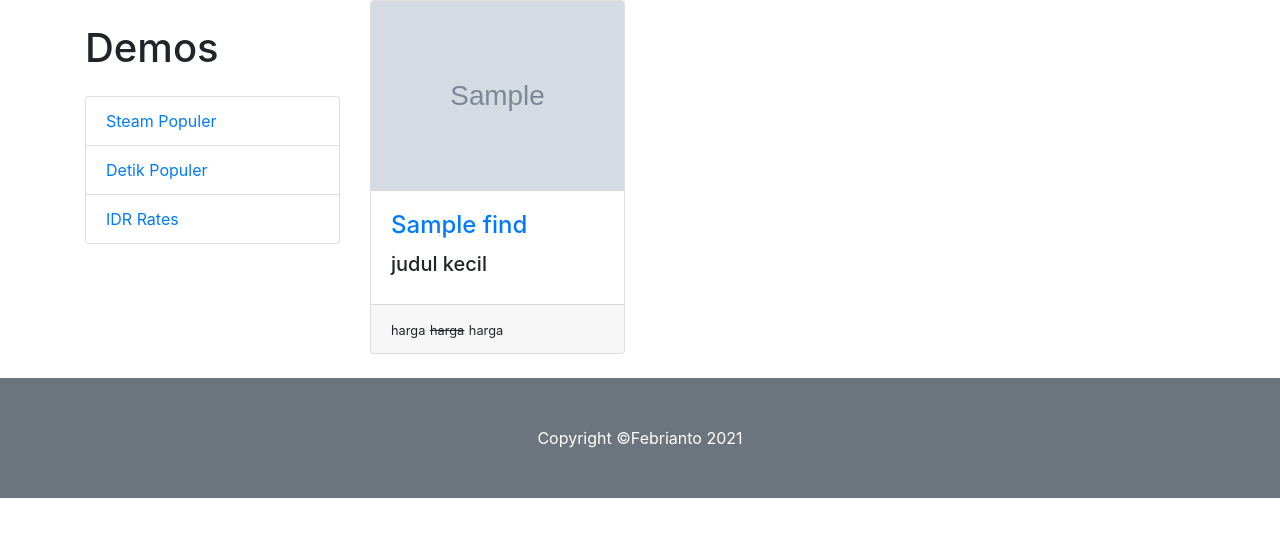
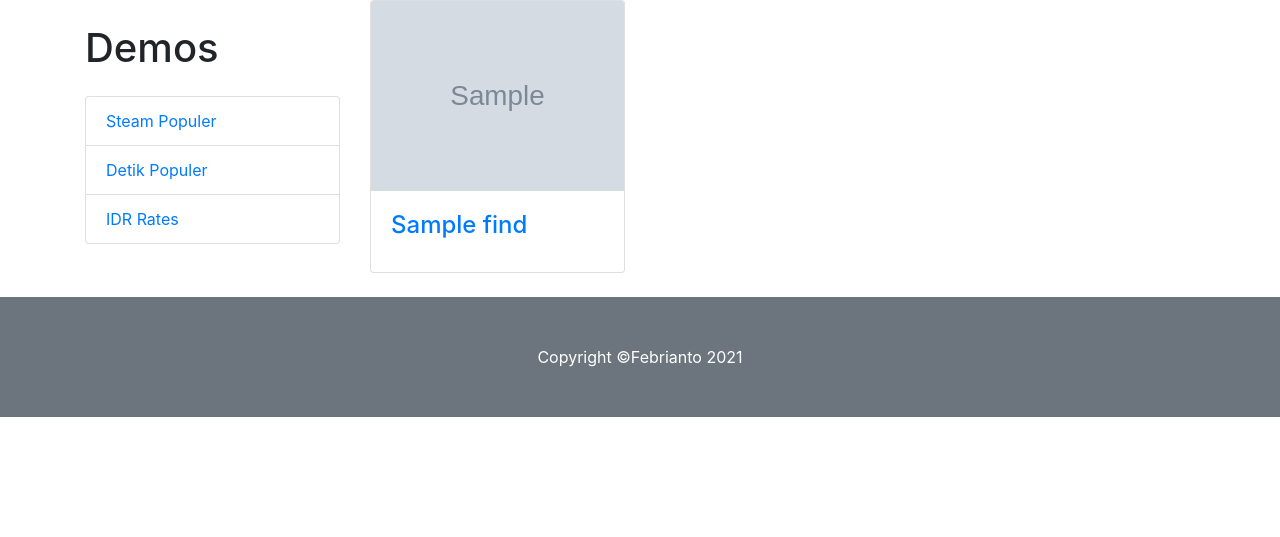
Before and after one commit to brifeb/demo-web-scrapping, a Flask app: template templates/detik-scrapper.html in a window 1280 px wide. Shown: the part 56-593 px from the top of the page. Run offline with Flask 2, Linux system fonts and the light colour scheme; the template is opened without the code that fills it: most values are stand-ins (such as "Sample title", 1, 10 or a date in 2020); grey boxes marked "Sample" are stand-in pictures; some libraries are stand-ins or nearby versions.

Commit message:
detik update

```diff
--- a/templates/detik-scrapper.html
+++ b/templates/detik-scrapper.html
@@ -13,14 +13,6 @@
             {{ gambar.find('a').find('img')['title']|safe }}
           </a>
         </h4>
-        <h5>judul kecil</h5>
-
-      </div>
-      <div class="card-footer">
-
-        <small>harga</small>
-        <small><strike>harga</strike></small>
-        <small>harga</small>
       </div>
     </div>
   </div>
```
